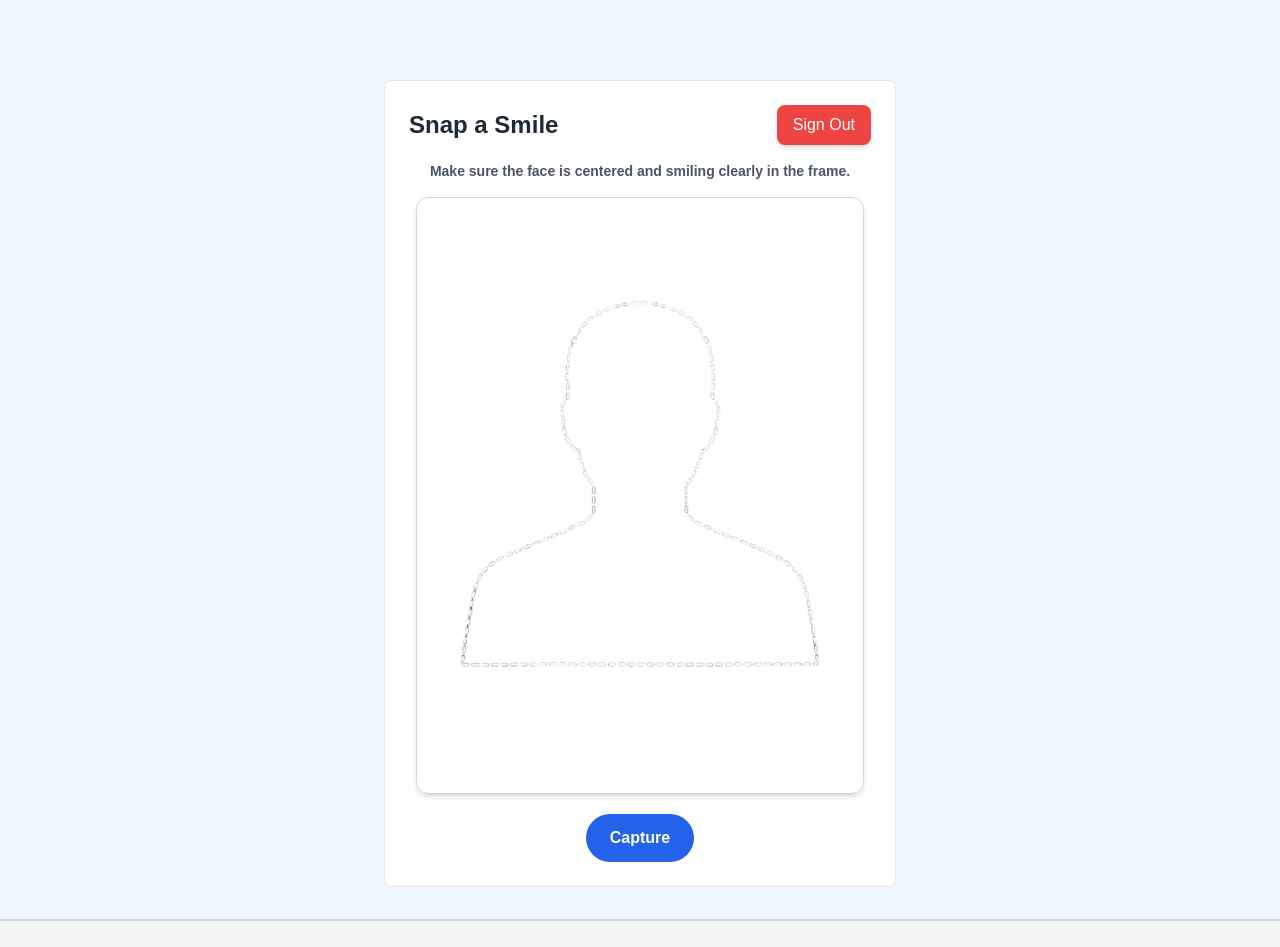
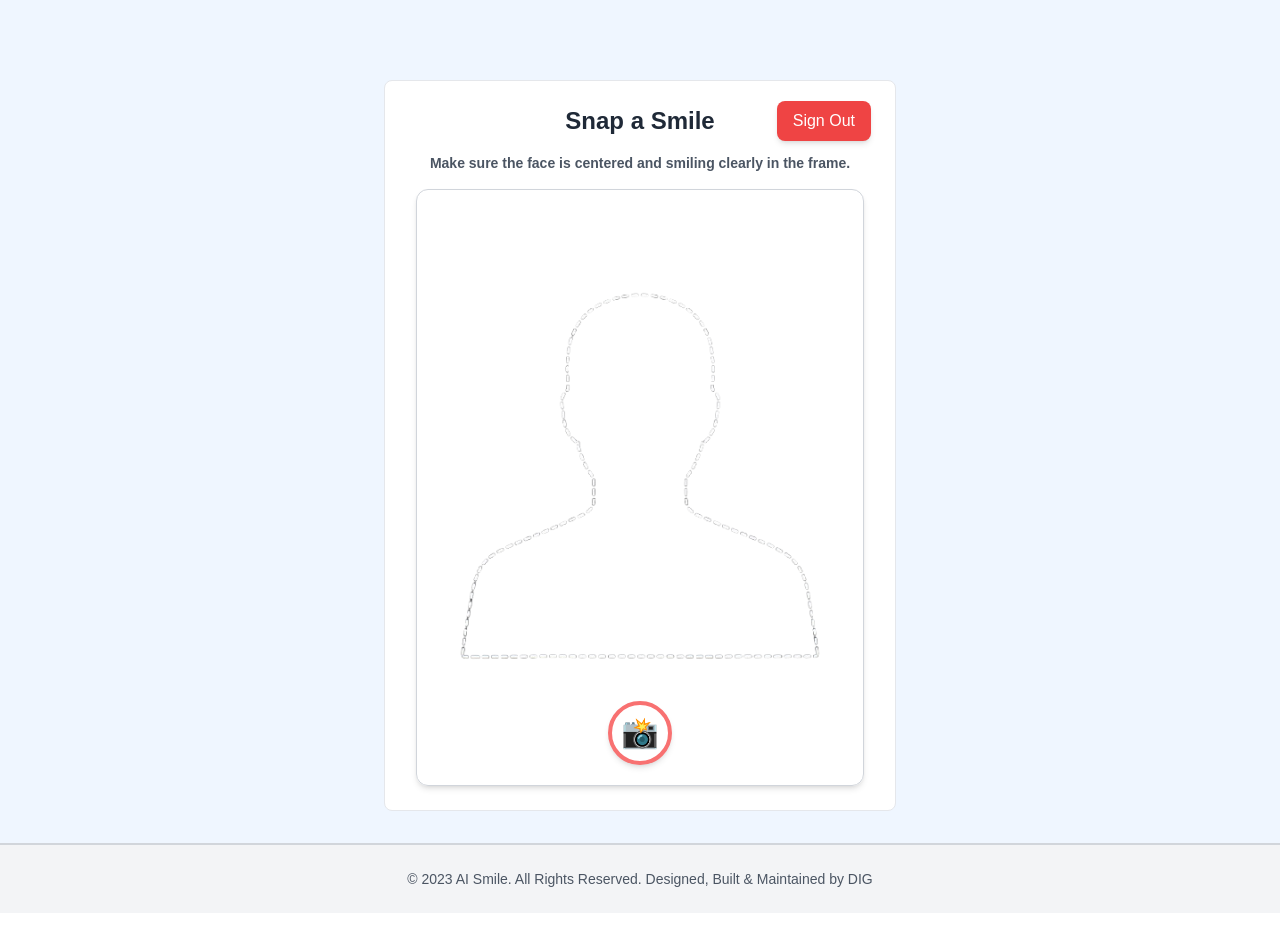
Before and after one commit to lkingl123/ai_smile_gen, a Next.js app: page /dashboard in a window 1280 px wide. Shown: the top 947 px of the page. After the commit the page ends 913 px from the top, so only its background shows below. Built offline with nearby package versions, Linux system fonts and the light colour scheme; no server answers; sample sign-in values are in the browser's storage.

Commit message:
feat: add capture button to SmileCam component and adjust layout in DashboardPage

```diff
--- a/src/app/components/SmileCam.tsx
+++ b/src/app/components/SmileCam.tsx
@@ -142,14 +142,14 @@ export default function SmileCam() {
                 <div className="absolute inset-x-0 top-[10%] flex items-center justify-center pointer-events-none">
                   <img src="silhouette.png" alt="Silhouette Overlay" />
                 </div>
+                <button
+                  onClick={handleCapture}
+                  className="absolute bottom-5 left-1/2 transform -translate-x-1/2 text-3xl bg-white border-4 border-red-400 w-16 h-16 rounded-full shadow-md hover:scale-105 active:scale-95 transition-transform flex items-center justify-center"
+                  aria-label="Capture"
+                >
+                  📸
+                </button>
               </div>
-
-              <button
-                onClick={handleCapture}
-                className="mt-5 px-6 py-3 bg-blue-600 text-white font-semibold rounded-full hover:bg-blue-700 transition"
-              >
-                Capture
-              </button>
 
               <canvas ref={canvasRef} className="hidden" />
             </>
--- a/src/app/dashboard/page.tsx
+++ b/src/app/dashboard/page.tsx
@@ -8,7 +8,8 @@ import SmileCam from "../components/SmileCam";
 function Footer() {
   return (
     <footer className="w-full py-6 bg-gray-100 text-center text-sm text-gray-600 border-t-2 border-gray-300">
-      &copy; 2023 AI Smile. All Rights Reserved. Designed, Built & Maintained by DIG
+      &copy; 2023 AI Smile. All Rights Reserved. Designed, Built & Maintained by
+      DIG
     </footer>
   );
 }
@@ -26,11 +27,13 @@ export default function DashboardPage() {
     <ProtectedRoute>
       <main className="min-h-screen bg-blue-50 flex flex-col items-center justify-between">
         <section className="w-full max-w-lg p-6 border border-gray-200 rounded-lg bg-white mt-20 mb-8 relative">
-          <div className="flex justify-between items-center mb-4">
-            <h2 className="text-2xl font-bold text-gray-800">Snap a Smile</h2>
+          <div className="relative mb-4 flex items-center justify-center">
+            <h2 className="text-2xl font-bold text-gray-800 text-center w-full">
+              Snap a Smile
+            </h2>
             <button
               onClick={handleSignOut}
-              className="bg-red-500 text-white px-4 py-2 rounded-lg shadow-md hover:bg-red-600 transition"
+              className="absolute right-0 bg-red-500 text-white px-4 py-2 rounded-lg shadow-md hover:bg-red-600 transition"
             >
               Sign Out
             </button>
```
